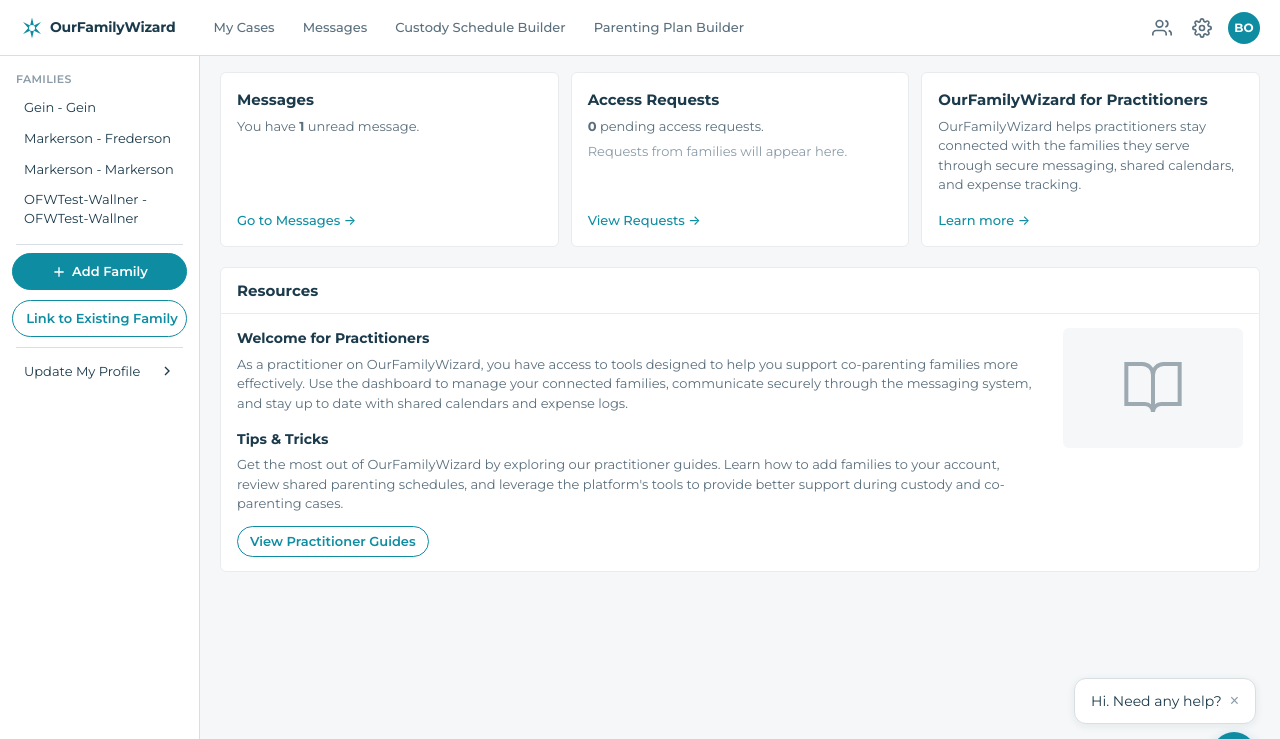
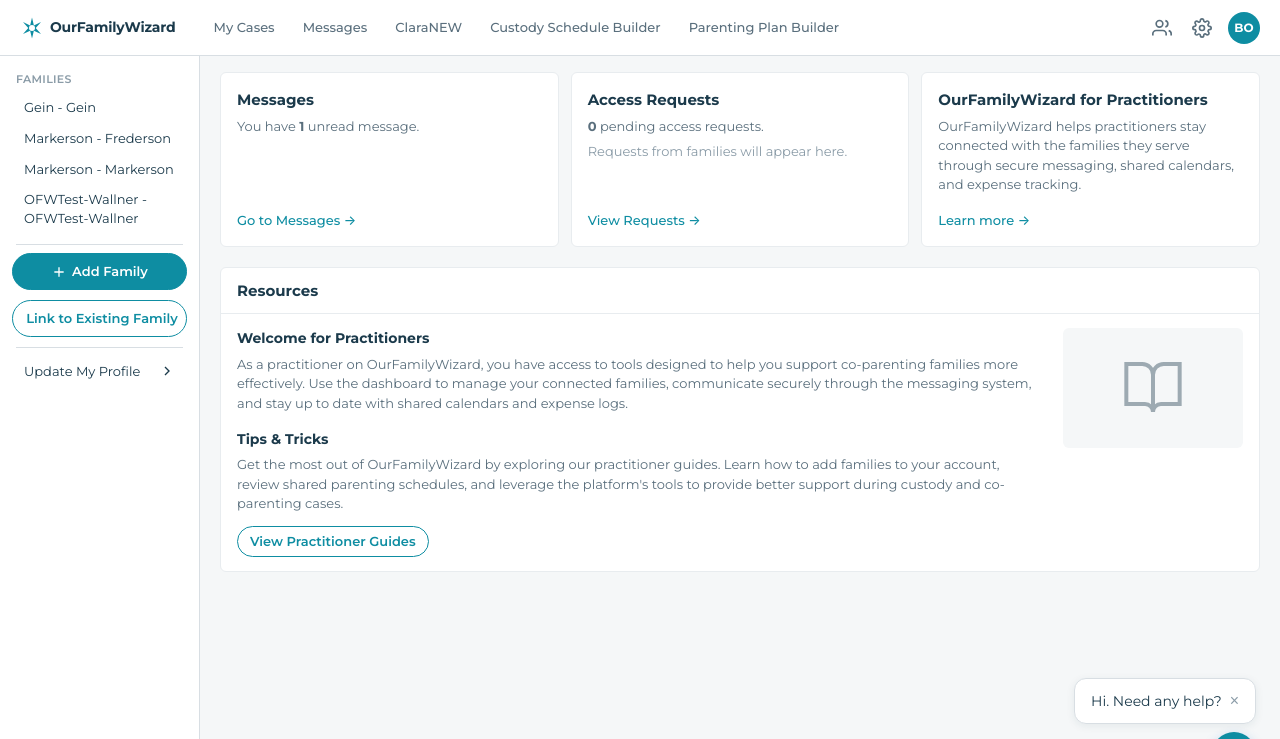
Before and after one commit to aschneider-bit/pro-test-march-2026, a FastAPI app: page /dashboard in a window 1280 px wide. Shown: the top 739 px of the page. Run offline with FastAPI, Linux system fonts and the light colour scheme.

Commit message:
auto: update base.html

```diff
--- a/templates/base.html
+++ b/templates/base.html
@@ -26,6 +26,7 @@
             <div class="nav-tabs">
                 <a href="/my-cases" class="nav-tab {% if active_tab == 'my-cases' %}active{% endif %}">My Cases</a>
                 <a href="/messages" class="nav-tab {% if active_tab == 'messages' %}active{% endif %}">Messages</a>
+                <a href="/clara" class="nav-tab {% if active_tab == 'clara' %}active{% endif %}">Clara <span class="nav-badge-new">NEW</span></a>
                 <a href="/custody-navigator" class="nav-tab {% if active_tab == 'custody-navigator' %}active{% endif %}">Custody Schedule Builder</a>
                 <a href="/parenting-plan/new" class="nav-tab {% if active_tab == 'parenting-plan' %}active{% endif %}">Parenting Plan Builder</a>
             </div>
```
